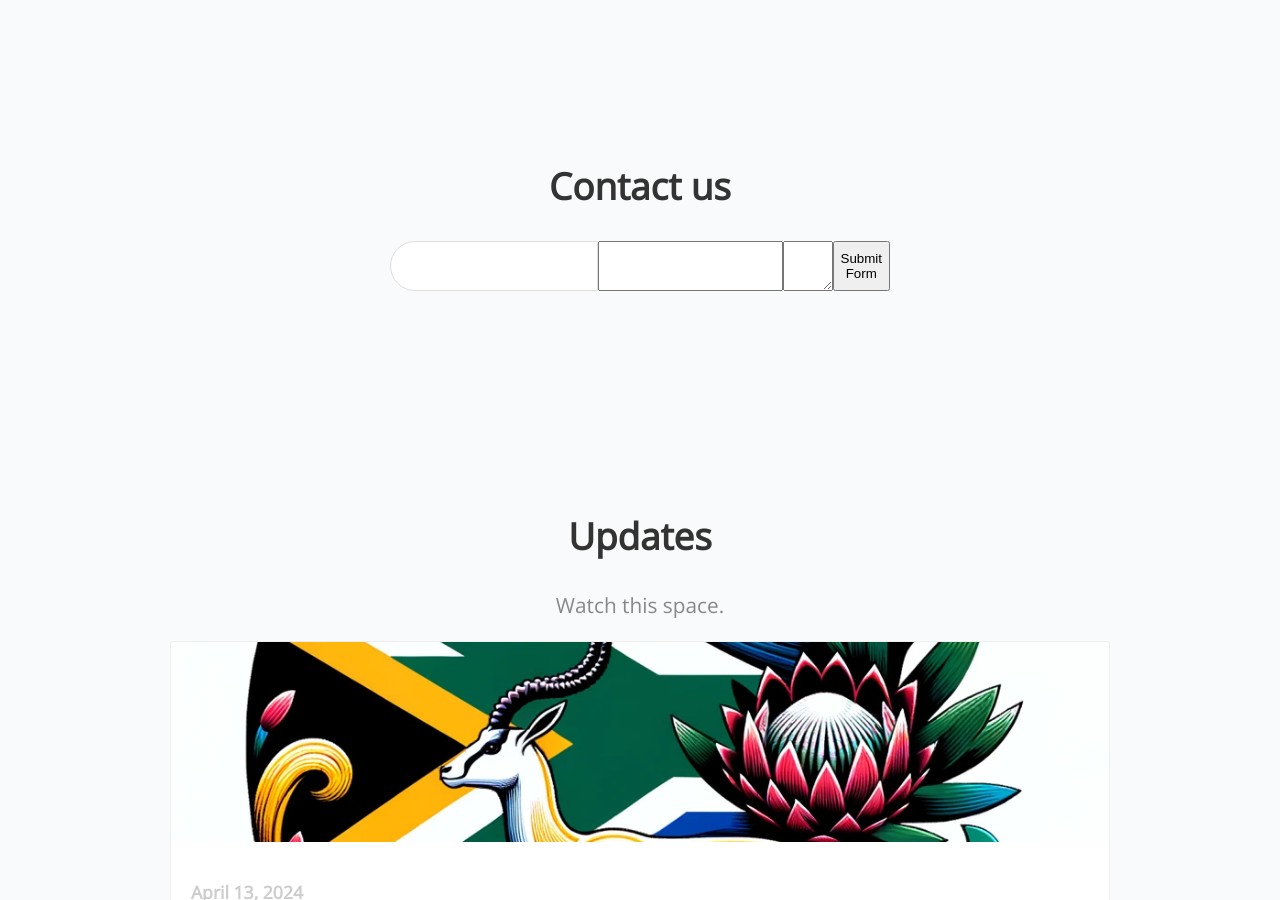
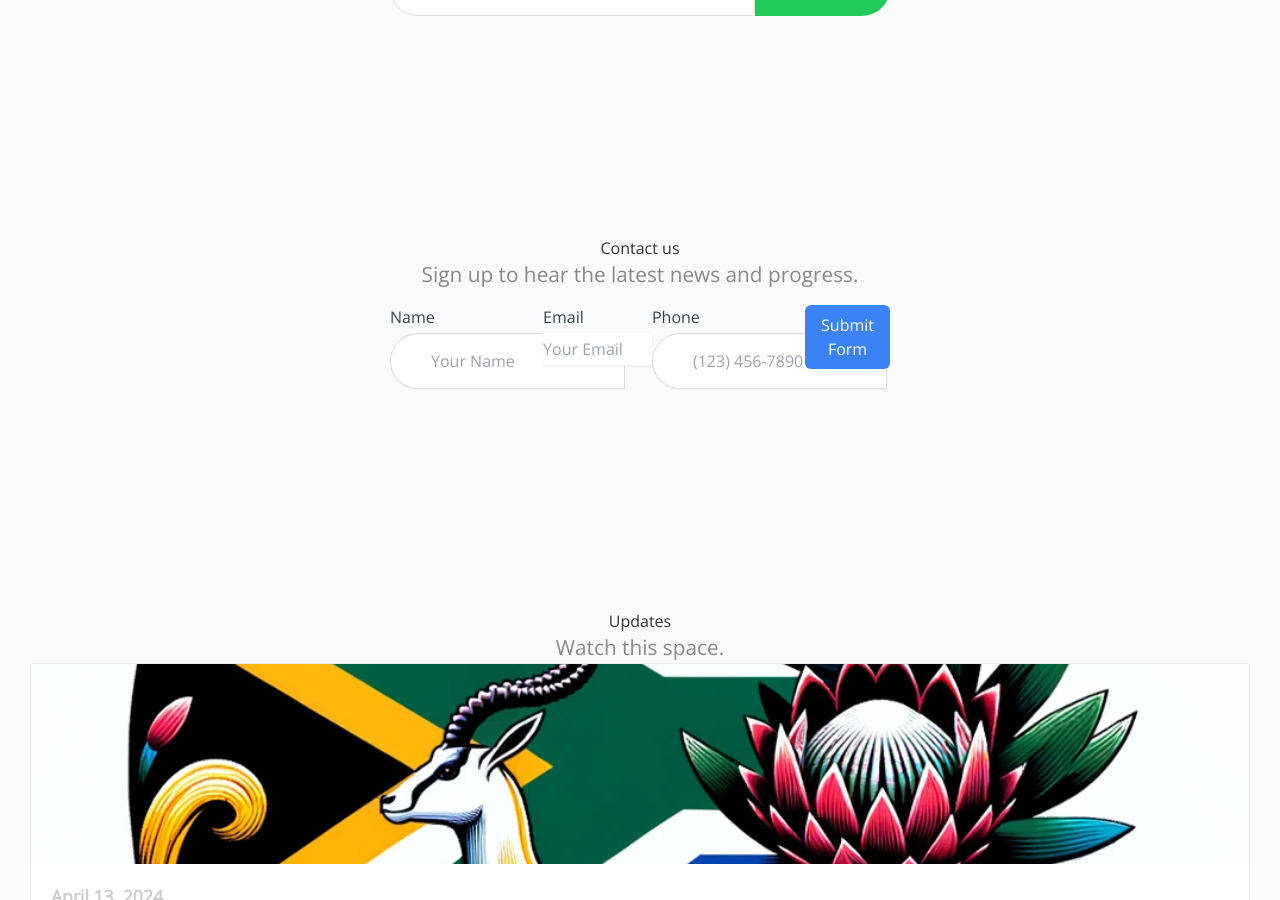
Before and after one commit to mzansi-ai/mzansi-ai.github.io, a Jekyll site: the page built from index.html, in a window 1280 px wide and 900 px high, scrolled down 2252 px. Built offline with Jekyll 4.4.1, drawn with Linux system fonts in a browser that asks for light colours; nearby versions of some CDN libraries.

Commit message:
Try other signup form

```diff
--- a/_layouts/default.html
+++ b/_layouts/default.html
@@ -1,6 +1,8 @@
 <!doctype html>
 <html>
 	<head>
+		<script src="https://cdn.tailwindcss.com"></script>
+    	<script src="https://unpkg.com/imask"></script>
 		<meta charset="utf-8">
 		<meta name="viewport" content="width=device-width, initial-scale=1">
 
--- a/index.html
+++ b/index.html
@@ -82,23 +82,28 @@
 
 <div class="darker">
 	<div class="container">
-		<h2 class="editable">Contact us</h2>
-<form action="https://api.web3forms.com/submit" method="POST">
-
-    <!-- Replace with your Access Key -->
-    <input type="hidden" name="access_key" value="6278c22e-1db2-41b2-bc7a-13875dfae289">
-
-    <!-- Form Inputs. Each input must have a name="" attribute -->
-    <input type="text" name="name" required>
-    <input type="email" name="email" required>
-    <textarea name="message" required></textarea>
-
-    <!-- hCaptcha Spam Protection -->
-    <div class="h-captcha" data-captcha="true"></div>
-
-    <button type="submit">Submit Form</button>
-
-</form>
+	<h2 class="editable">Contact us</h2>
+	<p class="editable" style="text-align: center;">Sign up to hear the latest news and progress.</p>
+	<form id="contactForm" class="space-y-4" action="https://api.web3forms.com/submit" method="POST">
+            <input type="hidden" name="access_key" value="6278c22e-1db2-41b2-bc7a-13875dfae289">
+            <div>
+                <label for="name" class="text-gray-700">Name</label>
+                <input type="text" id="name" name="name" placeholder="Your Name" class="mt-1 block w-full border-b border-gray-100 shadow-sm py-1 focus:outline-none focus:border-blue-500">
+            </div>
+            <div>
+                <label for="email" class="text-gray-700">Email</label>
+                <input type="email" id="email" name="email" placeholder="Your Email" class="mt-1 block w-full border-b border-gray-100 shadow-sm py-1 focus:outline-none focus:border-blue-500">
+            </div>
+            <div>
+                <label for="phone" class="text-gray-700">Phone</label>
+                <input type="text" id="phone" name="phone" placeholder="(123) 456-7890" class="mt-1 block w-full border-b border-gray-100 shadow-sm py-1 focus:outline-none focus:border-blue-500">
+            </div>
+            <div>
+                <button type="submit" class="w-full bg-blue-500 text-white py-2 px-4 rounded-md hover:bg-blue-600 focus:outline-none focus:ring-2 focus:ring-blue-500 focus:ring-opacity-50">
+                    Submit Form
+                </button>
+            </div>
+        </form>
 	</div>
 </div>
 <!-- Required for hCaptcha -->
@@ -119,11 +124,11 @@
 		<!-- <p class="editor-link"><a href="cloudcannon:collections/_posts" class="btn"><strong>&#9998;</strong> Add Update</a></p> -->
 		<div class="posts">
 			{% for post in site.posts %}
-				<div class="post"  href="{{ site.baseurl }}/{{ post.url }}">
+				<div class="post"  href="{{ site.url }}/{{ post.url }}">
 					<div class="image" style="background-image: url({{ post.featured_image}})"></div>
 					<div class="post-content">
 						<p class="date">{{ post.date | date: '%B %d, %Y' }}</p>
-						<h3><a  target="_blank" href="{{ site.baseurl }}/{{ post.url }}">{{ post.title }}</a></h3>
+						<h3><a  target="_blank" href="{{ site.url }}/{{ post.url }}">{{ post.title }}</a></h3>
 
 						{{ post.content | fold: 100, "  "}}
 						<!-- <p class="editor-link"><a href="cloudcannon:collections/{{ post.path }}" class="btn"><strong>&#9998;</strong> Edit Update</a></p> -->
```
